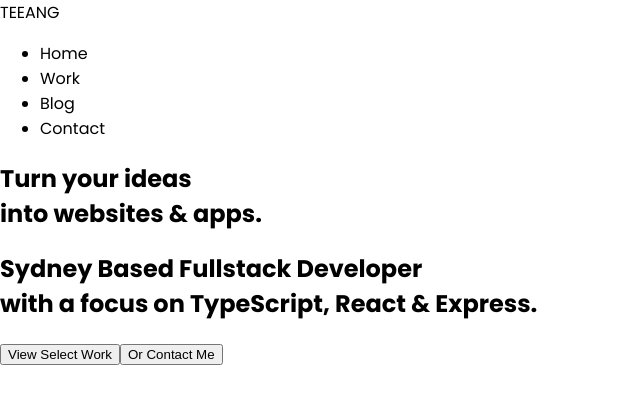
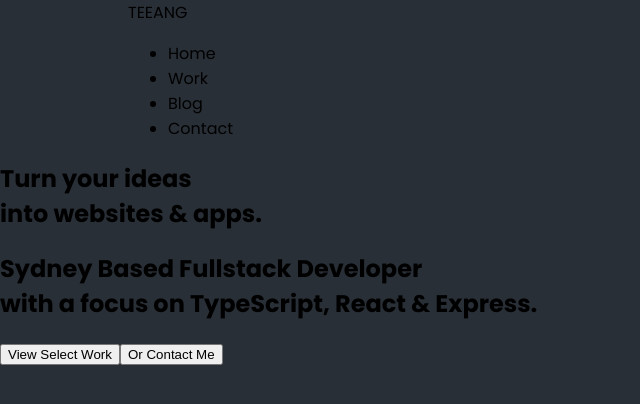
Before and after one commit to davidtaing/portfolio, a Next.js app: page / in a window 1280 px wide. Shown: the top 404 px of the page, without its empty margins (0-640 px from the left). Built offline with nearby package versions, Linux system fonts and the light colour scheme.

Commit message:
styles: add colour vars & wrapper, grid & flex classes

```diff
--- a/src/common/styles/globals.css
+++ b/src/common/styles/globals.css
@@ -1,9 +1,28 @@
+:root {
+  --color-accent: #ffe66d;
+  --color-white: #ffffff;
+  --color-lightgrey: #efefef;
+  --color-mediumgrey: #707070;
+  --color-grey: #393d3f;
+  --color-darkgrey: #292f36;
+  --color-black: #000000;
+
+  --bg-color-dark: var(--color-darkgrey);
+  --color-light-primary: var(--color-white);
+  --color-light-secondary: var(--color-lightgrey);
+  --color-light-tertiary: var(--color-mediumgrey);
+  --color-dark-primary: var(--color-black);
+  --color-dark-secondary: var(--color-darkgrey);
+  --color-dark-tertiary: var(--color-grey);
+}
+
 html,
 body {
   padding: 0;
   margin: 0;
   font-family: Poppins, BlinkMacSystemFont, Segoe UI, Roboto, Oxygen, Ubuntu,
     Cantarell, Fira Sans, Droid Sans, Helvetica Neue, sans-serif;
+  background-color: var(--bg-color-dark);
 }
 
 a {
@@ -14,3 +33,16 @@ a {
 * {
   box-sizing: border-box;
 }
+
+.wrapper {
+  max-width: min(1640px, 80%);
+  margin: 0 auto;
+}
+
+.grid {
+  display: grid;
+}
+
+.flex {
+  display: flex;
+}
```
